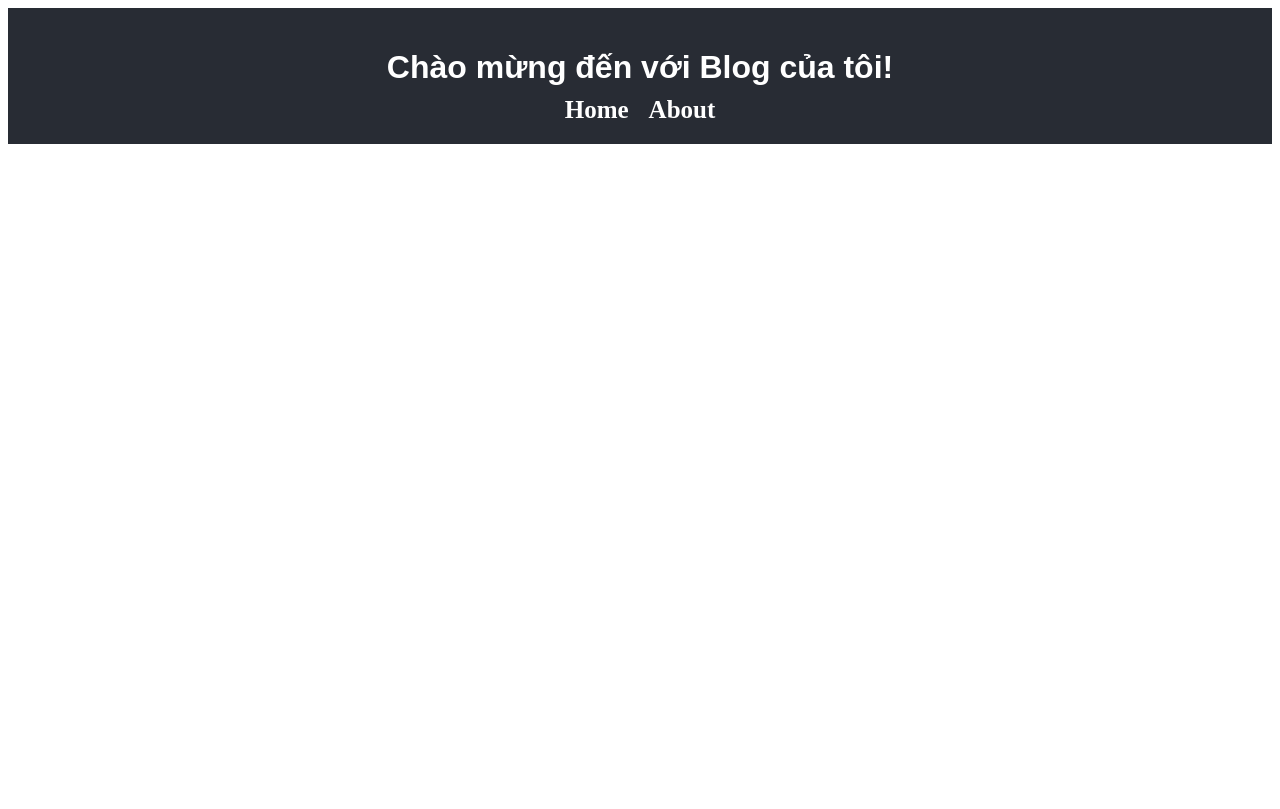
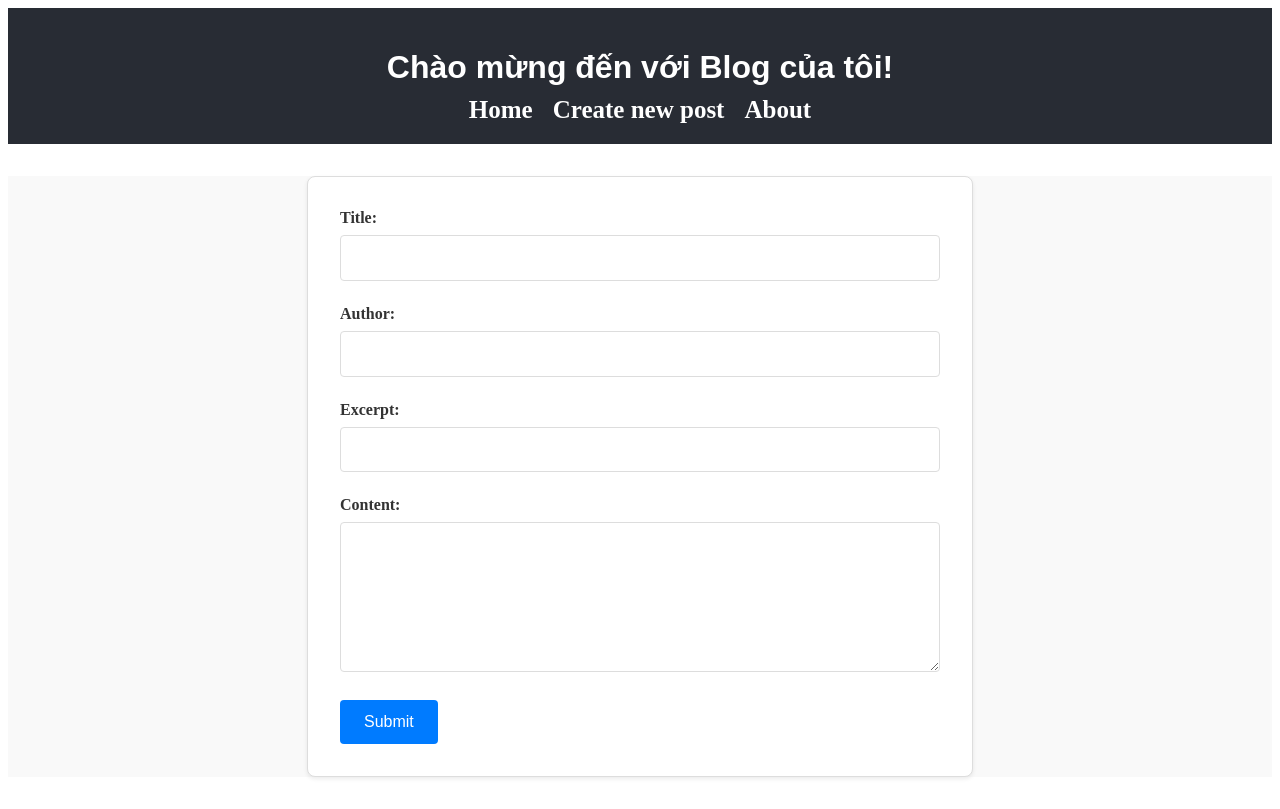
Before and after one commit to sonhh-3626/simple-blog-app, a React (Vite) app: page /new-post in a window 1280 px wide. Built offline with nearby package versions, Linux system fonts and the light colour scheme.

Commit message:
7: React Form & List and Key

```diff
--- a/src/App.tsx
+++ b/src/App.tsx
@@ -1,19 +1,15 @@
-import { useState, useEffect } from 'react';
-import { BrowserRouter, Routes, Route } from 'react-router-dom';
+import { useEffect, useState } from 'react';
+import { BrowserRouter, Route, Routes } from 'react-router-dom';
 
 import Header from './components/Header.tsx';
 import PostDetail from './components/PostDetail';
-import { initialPosts } from './data/initialPosts.ts';
+import PostForm from './components/PostForm.tsx';
+
 import About from './pages/About';
 import HomePage from './pages/HomePage';
 
-export type PostProps = {
-  id: number;
-  title: string;
-  author: string;
-  date: Date;
-  excerpt: string;
-};
+import { initialPosts } from './data/initialPosts.ts';
+import type { PostProps } from './types';
 
 function App() {
   const [posts, setPosts] = useState<PostProps[]>([]);
@@ -22,7 +18,11 @@ function App() {
   useEffect(() => {
     let dataFromLocalStorage = localStorage.getItem("posts");
     if (dataFromLocalStorage) {
-      setPosts(JSON.parse(dataFromLocalStorage));
+      const parsedPosts: PostProps[] = JSON.parse(dataFromLocalStorage);
+      setPosts(parsedPosts.map(post => ({
+        ...post,
+        date: new Date(post.date),
+      })));
     } else {
       setPosts(initialPosts);
     }
@@ -41,8 +41,9 @@ function App() {
       <main style={{ padding: '0 20px', backgroundColor: '#f9f9f9' }}>
         <Routes>
           <Route path="/" element={<HomePage posts={posts} />} />
-          <Route path="/post/:id" element={<PostDetail/>} />
+          <Route path="/post/:id" element={<PostDetail posts={posts} />} />
           <Route path="/about" element={<About />} />
+          <Route path="/new-post" element={<PostForm setPosts={setPosts} />} />
         </Routes>
       </main>
     </BrowserRouter>
--- a/src/components/Header.tsx
+++ b/src/components/Header.tsx
@@ -1,12 +1,17 @@
 import { Link } from 'react-router-dom';
 import styles from "./Header.module.css";
 
-export default function Header(props: { title: string }) {
+type HeaderProps = {
+  title: string;
+};
+
+export default function Header({ title }: HeaderProps) {
   return (
     <div className={styles.headerContainer}>
-      <h1 className={styles.header}>{props.title}</h1>
+      <h1 className={styles.header}>{title}</h1>
       <nav>
         <Link to="/" className={styles.navLink}>Home</Link>
+        <Link to="/new-post" className={styles.navLink}>Create new post</Link>
         <Link to="/about" className={styles.navLink}>About</Link>
       </nav>
     </div>
--- a/src/components/PostCard.tsx
+++ b/src/components/PostCard.tsx
@@ -1,16 +1,18 @@
 import { Link } from "react-router-dom";
 import styles from "./PostCard.module.css";
+import type { PostProps } from "../types";
 
-export default function PostCard(props: { key: number; id: number; title: string; author: string; date: Date; excerpt: string; }) {
-  const dateObj = props.date instanceof Date ? props.date : new Date(props.date);
-  console.log(props.id);
+type PostCardProps = Omit<PostProps, 'content'>;
+
+export default function PostCard({ id, title, author, date, excerpt }: PostCardProps) {
+  const dateObj = date instanceof Date ? date : new Date(date);
 
   return (
     <div className={styles["post-card-border"]}>
-      <h2>{props.title}</h2>
-      <p className={styles["post-card-meta"]}>Bởi {props.author} vào ngày {dateObj.toLocaleDateString()}</p>
-      <p>{props.excerpt}</p>
-      <Link to={`/post/${props.id}`} className={styles.readMoreButton}>Read More</Link>
+      <h2>{title}</h2>
+      <p className={styles["post-card-meta"]}>Bởi {author} vào ngày {dateObj.toLocaleDateString()}</p>
+      <p>{excerpt}</p>
+      <Link to={`/post/${id}`} className={styles.readMoreButton}>Read More</Link>
     </div>
   );
 }
--- a/src/components/PostDetail.module.css
+++ b/src/components/PostDetail.module.css
@@ -43,8 +43,19 @@
 }
 
 .post-detail-excerpt {
+  font-size: 1.08rem;
+  line-height: 1.7;
+  color: var(--color-lighter-dark-gray);
+  margin-bottom: 24px;
+  border-left: solid 3px;
+  padding-left: 8px;
+  font-style: italic;
+}
+
+.post-detail-content {
   font-size: 1.15rem;
-  line-height: 1.7;
+  line-height: 1.8;
   color: var(--color-dark-gray);
   margin-bottom: 32px;
+  white-space: pre-line;
 }
--- a/src/components/PostDetail.tsx
+++ b/src/components/PostDetail.tsx
@@ -1,12 +1,16 @@
 import { useParams } from "react-router-dom";
-import { initialPosts } from "../data/initialPosts";
 
 import styles from "./PostDetail.module.css";
 import Button from "./Button";
+import type { PostProps } from "../types";
 
-export default function PostDetail() {
+interface PostDetailProps {
+  posts: PostProps[];
+}
+
+export default function PostDetail({ posts }: PostDetailProps) {
   const { id } = useParams();
-  const post = initialPosts.find(p => p.id === parseInt(id || ""));
+  const post = posts.find((p) => p.id === parseInt(id || ""));
 
   if (!post) {
     return <div>Bài viết không tìm thấy.</div>;
@@ -24,6 +28,7 @@ export default function PostDetail() {
         Bởi {post.author} vào ngày {post.date.toLocaleDateString()}
       </p>
       <p className={styles["post-detail-excerpt"]}>{post.excerpt}</p>
+      <p className={styles["post-detail-content"]}>{post.content}</p>
     </div>
   );
 }
--- /dev/null
+++ b/src/components/PostForm.module.css
@@ -0,0 +1,51 @@
+.formContainer {
+  max-width: 600px;
+  margin: 2rem auto;
+  padding: 2rem;
+  border: 1px solid var(--color-medium-gray);
+  border-radius: 8px;
+  box-shadow: 0 2px 4px var(--color-shadow);
+  background-color: var(--color-white);
+}
+
+.formGroup {
+  margin-bottom: 1.5rem;
+}
+
+.formGroup label {
+  display: block;
+  margin-bottom: 0.5rem;
+  font-weight: bold;
+  color: var(--color-dark-gray);
+}
+
+.formGroup input[type="text"],
+.formGroup textarea {
+  width: 100%;
+  padding: 0.8rem;
+  border: 1px solid var(--color-medium-gray);
+  border-radius: 4px;
+  font-size: 1rem;
+  box-sizing: border-box;
+}
+
+.formGroup textarea {
+  min-height: 150px;
+  resize: vertical;
+}
+
+.submitButton {
+  display: inline-block;
+  background-color: var(--color-primary-blue);
+  color: var(--color-white);
+  padding: 0.8rem 1.5rem;
+  border: none;
+  border-radius: 4px;
+  font-size: 1rem;
+  cursor: pointer;
+  transition: background-color 0.3s ease;
+}
+
+.submitButton:hover {
+  background-color: var(--color-dark-blue-hover);
+}
--- /dev/null
+++ b/src/components/PostForm.tsx
@@ -0,0 +1,74 @@
+import { useState } from "react";
+import { useNavigate } from "react-router-dom";
+import type { PostProps } from "../types";
+import styles from "./PostForm.module.css";
+
+interface PostFormProps {
+  setPosts: React.Dispatch<React.SetStateAction<PostProps[]>>;
+}
+
+export default function PostForm({ setPosts }: PostFormProps) {
+  const [title, setTitle] = useState("");
+  const [author, setAuthor] = useState("");
+  const [excerpt, setExcerpt] = useState("");
+  const [content, setContent] = useState("");
+  const navigate = useNavigate();
+
+  const handleSubmit = (e: React.FormEvent) => {
+    e.preventDefault();
+    const newPost: PostProps = {
+      id: Date.now(),
+      title,
+      author,
+      excerpt,
+      content,
+      date: new Date(),
+    };
+
+    if (!title || !author || !excerpt || !content) {
+      alert("Vui lòng điền đầy đủ tất cả các trường.");
+      return;
+    }
+
+    setPosts((prevPosts: PostProps[]) => [...prevPosts, newPost]);
+
+    navigate(`/post/${newPost.id}`);
+  }
+
+  return (
+    <form onSubmit={handleSubmit} className={styles.formContainer}>
+      <div className={styles.formGroup}>
+        <label>Title:</label>
+        <input
+          type="text"
+          value={title}
+          onChange={(e) => setTitle(e.target.value)}
+        />
+      </div>
+      <div className={styles.formGroup}>
+        <label>Author:</label>
+        <input
+          type="text"
+          value={author}
+          onChange={(e) => setAuthor(e.target.value)}
+        />
+      </div>
+      <div className={styles.formGroup}>
+        <label>Excerpt:</label>
+        <input
+          type="text"
+          value={excerpt}
+          onChange={(e) => setExcerpt(e.target.value)}
+        />
+      </div>
+      <div className={styles.formGroup}>
+        <label>Content:</label>
+        <textarea
+          value={content}
+          onChange={(e) => setContent(e.target.value)}
+        />
+      </div>
+      <button type="submit" className={styles.submitButton}>Submit</button>
+    </form>
+  )
+}
--- a/src/data/initialPosts.ts
+++ b/src/data/initialPosts.ts
@@ -4,20 +4,23 @@ export const initialPosts = [
     title: "Bài viết đầu tiên",
     author: "Nguyễn Văn A",
     date: new Date("2023-01-01"),
-    excerpt: "Đây là nội dung tóm tắt của bài viết đầu tiên."
+    excerpt: "Đây là nội dung tóm tắt của bài viết đầu tiên.",
+    content: "Nội dung chi tiết của bài viết đầu tiên."
   },
   {
     id: 1,
     title: "Bài viết thứ hai",
     author: "Nguyễn Văn B",
     date: new Date("2023-02-01"),
-    excerpt: "Đây là nội dung tóm tắt của bài viết thứ hai."
+    excerpt: "Đây là nội dung tóm tắt của bài viết thứ hai.",
+    content: "Nội dung chi tiết của bài viết thứ hai."
   },
   {
     id: 2,
     title: "Bài viết thứ ba",
     author: "Nguyễn Văn C",
     date: new Date("2023-03-01"),
-    excerpt: "Đây là nội dung tóm tắt của bài viết thứ ba."
+    excerpt: "Đây là nội dung tóm tắt của bài viết thứ ba.",
+    content: "Nội dung chi tiết của bài viết thứ ba."
   }
 ];
--- a/src/pages/About.tsx
+++ b/src/pages/About.tsx
@@ -2,9 +2,9 @@ import './About.css'
 
 export default function About() {
   return (
-    <div>
-      <h1 style={{ color: "#2d3748", marginBottom: 16 }}>About My Blog</h1>
-      <p style={{ color: "#4a5568", fontSize: 18, lineHeight: 1.6 }}>
+    <div className="about-container">
+      <h1 className="about-title">About My Blog</h1>
+      <p className="about-content">
         Welcome to <b>My Blog</b>!
         <br/>
         Here, I share my thoughts, experiences, and tutorials about web development, programming, and technology.
--- a/src/pages/HomePage.tsx
+++ b/src/pages/HomePage.tsx
@@ -1,6 +1,6 @@
 import React from 'react';
 import PostCard from '../components/PostCard';
-import type { PostProps } from '../App';
+import type { PostProps } from '../types';
 
 type HomePageProps = {
   posts: PostProps[];
--- /dev/null
+++ b/src/types.ts
@@ -0,0 +1,8 @@
+export type PostProps = {
+  id: number;
+  title: string;
+  author: string;
+  date: Date;
+  excerpt: string;
+  content: string;
+};
```
